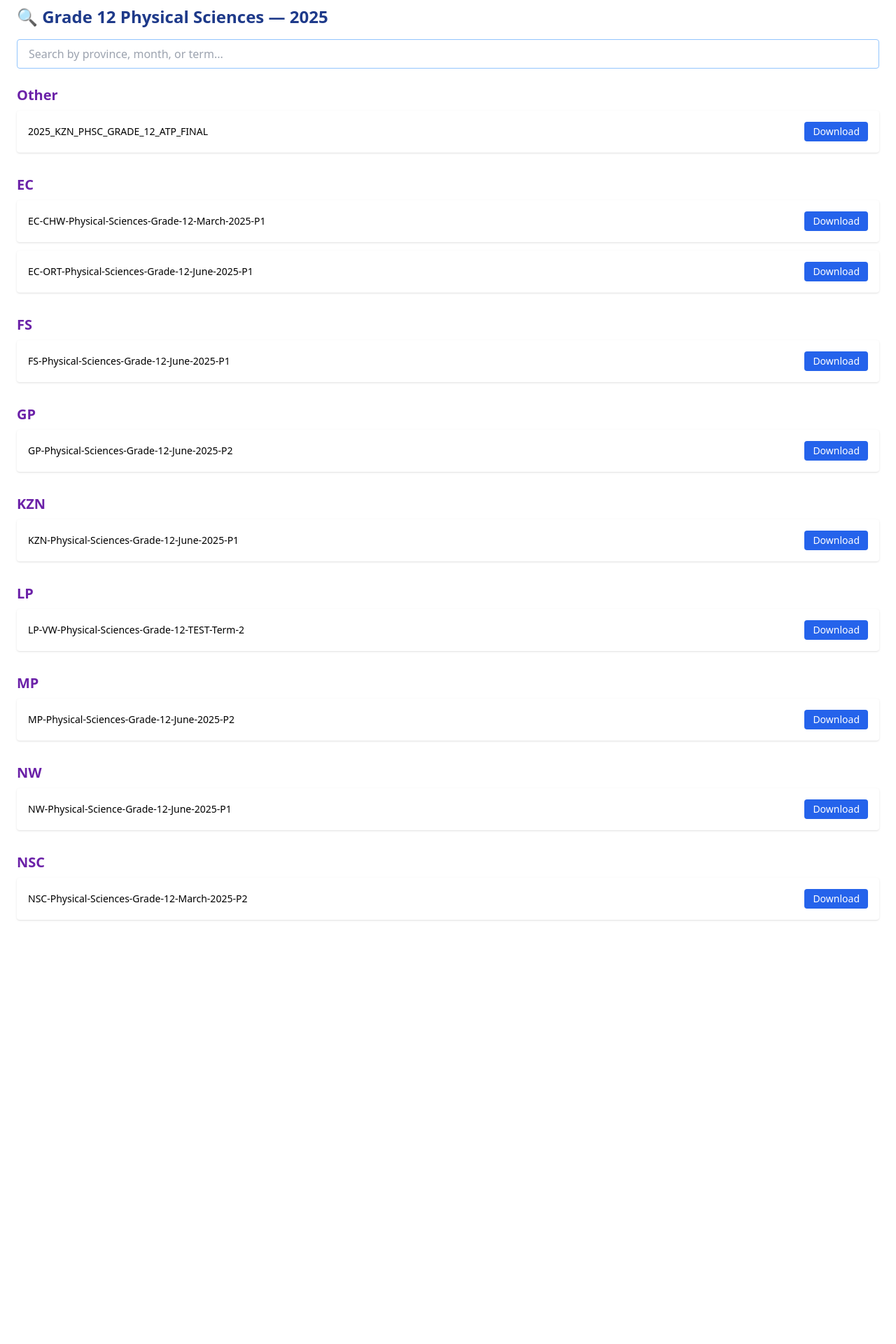
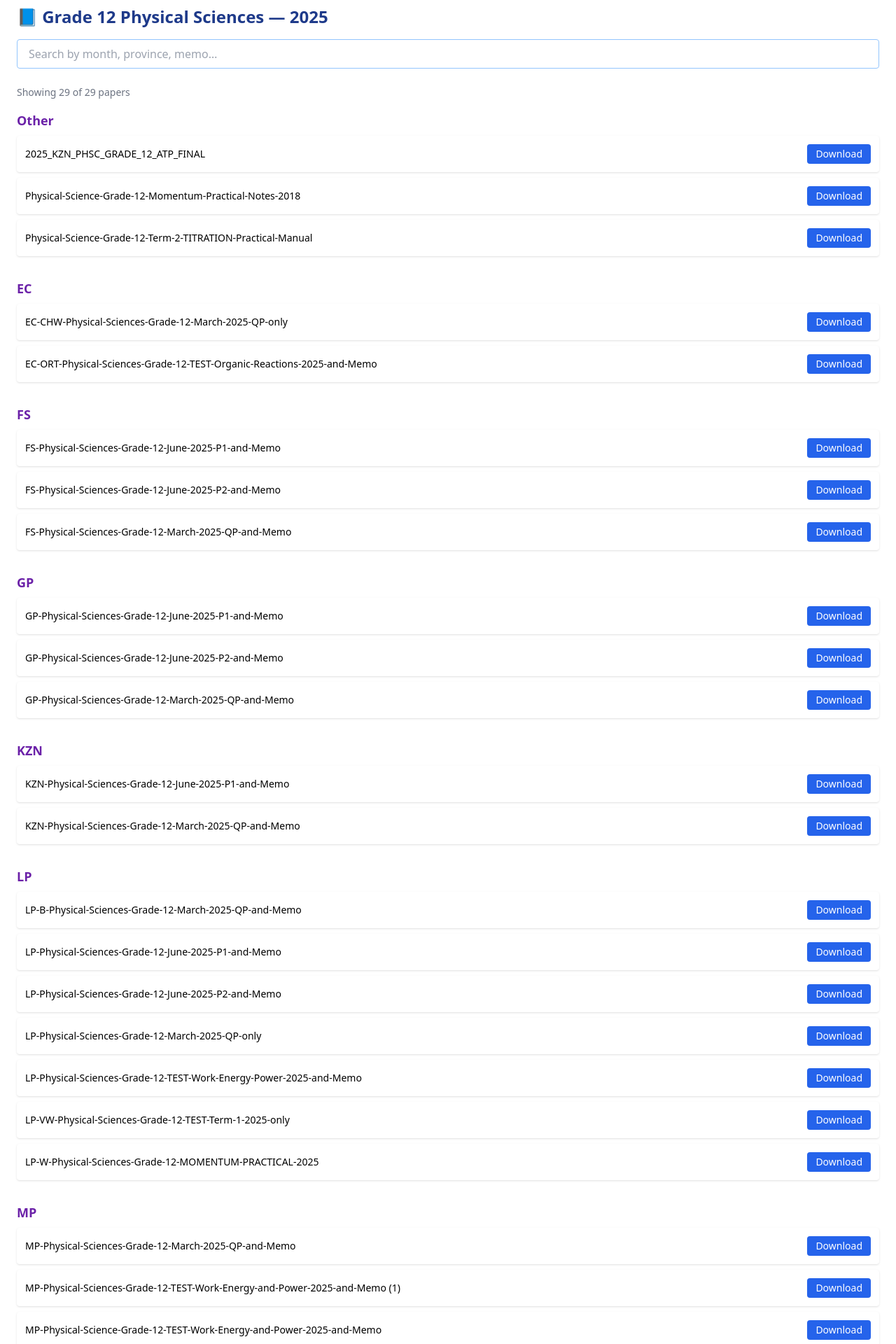
Before and after one commit to motlatsomaake999/AZANIA-LEARNING-HUB, a Next.js app: page /question-papers in a window 1280 px wide. Shown: the part 40-1960 px from the top of the page at 70% size. Before the commit the page ends 1434 px from the top, so only its background shows below. Built offline with nearby package versions, Linux system fonts and the light colour scheme.

Commit message:
Added full list of 2025 Physical Sciences papers with search and grouping

```diff
--- a/src/pages/question-papers.js
+++ b/src/pages/question-papers.js
@@ -2,15 +2,34 @@ import { useState } from 'react';
 
 const papers2025 = [
   "2025_KZN_PHSC_GRADE_12_ATP_FINAL.pdf",
-  "EC-CHW-Physical-Sciences-Grade-12-March-2025-P1.pdf",
-  "EC-ORT-Physical-Sciences-Grade-12-June-2025-P1.pdf",
-  "FS-Physical-Sciences-Grade-12-June-2025-P1.pdf",
-  "GP-Physical-Sciences-Grade-12-June-2025-P2.pdf",
-  "KZN-Physical-Sciences-Grade-12-June-2025-P1.pdf",
-  "LP-VW-Physical-Sciences-Grade-12-TEST-Term-2.pdf",
-  "MP-Physical-Sciences-Grade-12-June-2025-P2.pdf",
-  "NW-Physical-Science-Grade-12-June-2025-P1.pdf",
-  "NSC-Physical-Sciences-Grade-12-March-2025-P2.pdf"
+  "EC-CHW-Physical-Sciences-Grade-12-March-2025-QP-only.pdf",
+  "EC-ORT-Physical-Sciences-Grade-12-TEST-Organic-Reactions-2025-and-Memo.pdf",
+  "FS-Physical-Sciences-Grade-12-June-2025-P1-and-Memo.pdf",
+  "FS-Physical-Sciences-Grade-12-June-2025-P2-and-Memo.pdf",
+  "FS-Physical-Sciences-Grade-12-March-2025-QP-and-Memo.pdf",
+  "GP-Physical-Sciences-Grade-12-June-2025-P1-and-Memo.pdf",
+  "GP-Physical-Sciences-Grade-12-June-2025-P2-and-Memo.pdf",
+  "GP-Physical-Sciences-Grade-12-March-2025-QP-and-Memo.pdf",
+  "KZN-Physical-Sciences-Grade-12-June-2025-P1-and-Memo.pdf",
+  "KZN-Physical-Sciences-Grade-12-March-2025-QP-and-Memo.pdf",
+  "LP-B-Physical-Sciences-Grade-12-March-2025-QP-and-Memo.pdf",
+  "LP-Physical-Sciences-Grade-12-June-2025-P1-and-Memo.pdf",
+  "LP-Physical-Sciences-Grade-12-June-2025-P2-and-Memo.pdf",
+  "LP-Physical-Sciences-Grade-12-March-2025-QP-only.pdf",
+  "LP-Physical-Sciences-Grade-12-TEST-Work-Energy-Power-2025-and-Memo.pdf",
+  "LP-VW-Physical-Sciences-Grade-12-TEST-Term-1-2025-only.pdf",
+  "LP-W-Physical-Sciences-Grade-12-MOMENTUM-PRACTICAL-2025.pdf",
+  "MP-Physical-Sciences-Grade-12-March-2025-QP-and-Memo.pdf",
+  "MP-Physical-Sciences-Grade-12-TEST-Work-Energy-and-Power-2025-and-Memo (1).pdf",
+  "MP-Physical-Science-Grade-12-TEST-Work-Energy-and-Power-2025-and-Memo.pdf",
+  "MP-Physical-Sciences-Grade-12-June-2025-P1-and-Memo.pdf",
+  "MP-Physical-Sciences-Grade-12-June-2025-P2-and-Memo.pdf",
+  "NSC-Physical-Sciences-Grade-12-May-June-2025-P1.pdf",
+  "NSC-Physical-Sciences-Grade-12-May-June-2025-P2-only.pdf",
+  "NW-Physical-Science-Grade-12-March-2025-QP-and-Memo.pdf",
+  "NW-Physical-Science-Grade-12-June-2025-P1-and-Memo.pdf",
+  "Physical-Science-Grade-12-Momentum-Practical-Notes-2018.pdf",
+  "Physical-Science-Grade-12-Term-2-TITRATION-Practical-Manual.pdf"
 ];
 
 const extractProvince = (filename) => {
@@ -34,24 +53,26 @@ export default function QuestionPapers2025() {
 
   return (
     <section className="px-6 py-12">
-      <h2 className="text-2xl font-bold text-blue-900 mb-4">🔍 Grade 12 Physical Sciences — 2025</h2>
-
+      <h2 className="text-2xl font-bold text-blue-900 mb-4">📘 Grade 12 Physical Sciences — 2025</h2>
       <input
         type="text"
-        placeholder="Search by province, month, or term..."
+        placeholder="Search by month, province, memo…"
         value={searchTerm}
         onChange={(e) => setSearchTerm(e.target.value)}
         className="w-full mb-6 px-4 py-2 border border-blue-300 rounded"
       />
+      <p className="text-sm text-gray-500 mb-4">
+        Showing {filteredPapers.length} of {papers2025.length} papers
+      </p>
 
       {Object.entries(grouped).map(([province, files]) => (
         <div key={province} className="mb-8">
-          <h3 className="text-xl font-semibold text-purple-800 mb-2">{province}</h3>
-          <div className="space-y-3">
+          <h3 className="text-lg font-semibold text-purple-800 mb-2">{province}</h3>
+          <div className="space-y-2">
             {files.map((filename, index) => (
               <div
                 key={index}
-                className="flex justify-between items-center bg-white shadow p-4 rounded text-sm"
+                className="flex justify-between items-center bg-white shadow p-3 rounded text-sm"
               >
                 <span>{filename.replace(".pdf", "")}</span>
                 <a
```
